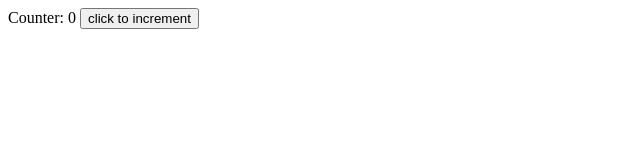
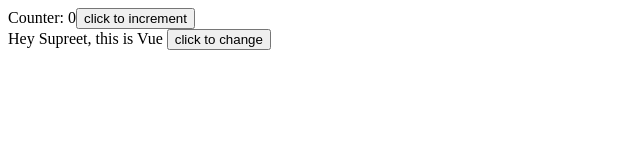
Before and after one commit to supreetph/VueDemo, a plain HTML site: page index.html in a window 1280 px wide. Shown: the whole page, without its empty margins (0-640 px from the left). Drawn offline with nearby package versions, Linux system fonts and the light colour scheme.

Commit message:
data,methods,interpolation added

```diff
--- a/app.js
+++ b/app.js
@@ -1,8 +1,14 @@
 const Counter = {
     data() {
       return {
-        counter: 0
+        counter: 0,
+        message:"Hey Supreet, this is Vue"
       }
+    },
+    methods:{
+        changeTitle(){
+            this.message="this is new title"
+        }
     }
   }
 
--- a/index.html
+++ b/index.html
@@ -6,8 +6,11 @@
     <body>
 
         <div id="counter">
-            Counter: {{ counter }}
-            <button v-on:click="counter++">click to increment</button>
+            Counter: {{ counter }}<button v-on:click="counter++">click to increment</button><br>
+
+            {{message}}
+
+            <button v-on:click="changeTitle()">click to change</button>
         </div>
         <script src="app.js"></script>
     </body>
```
